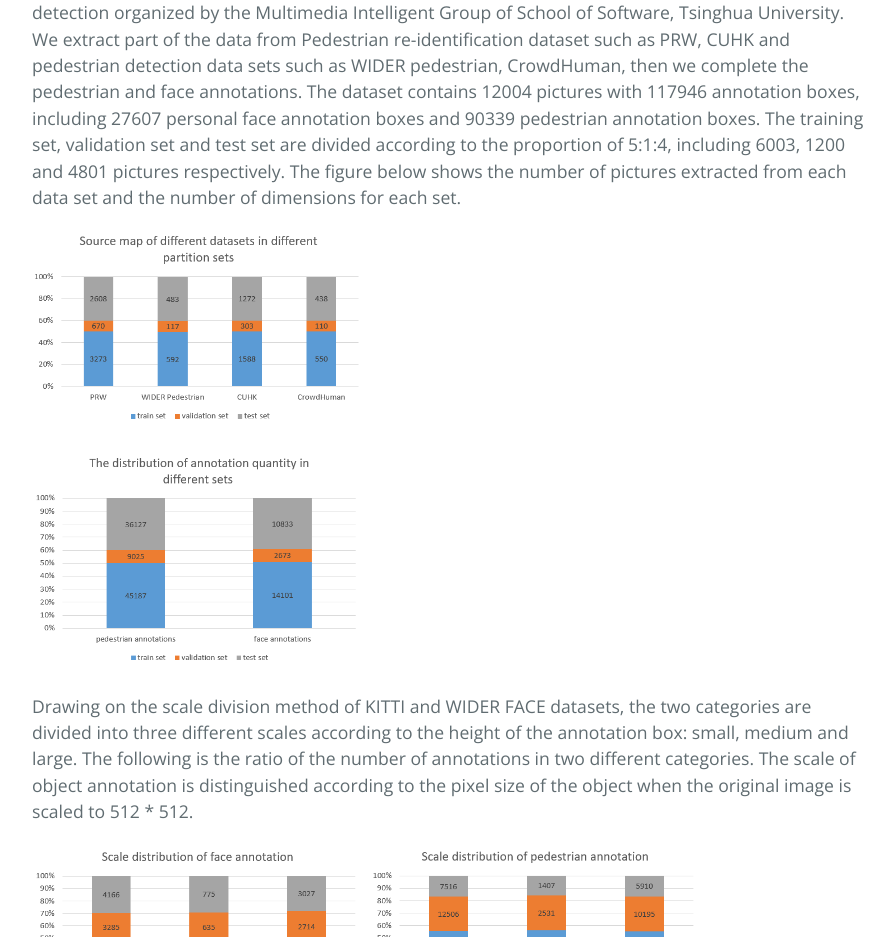
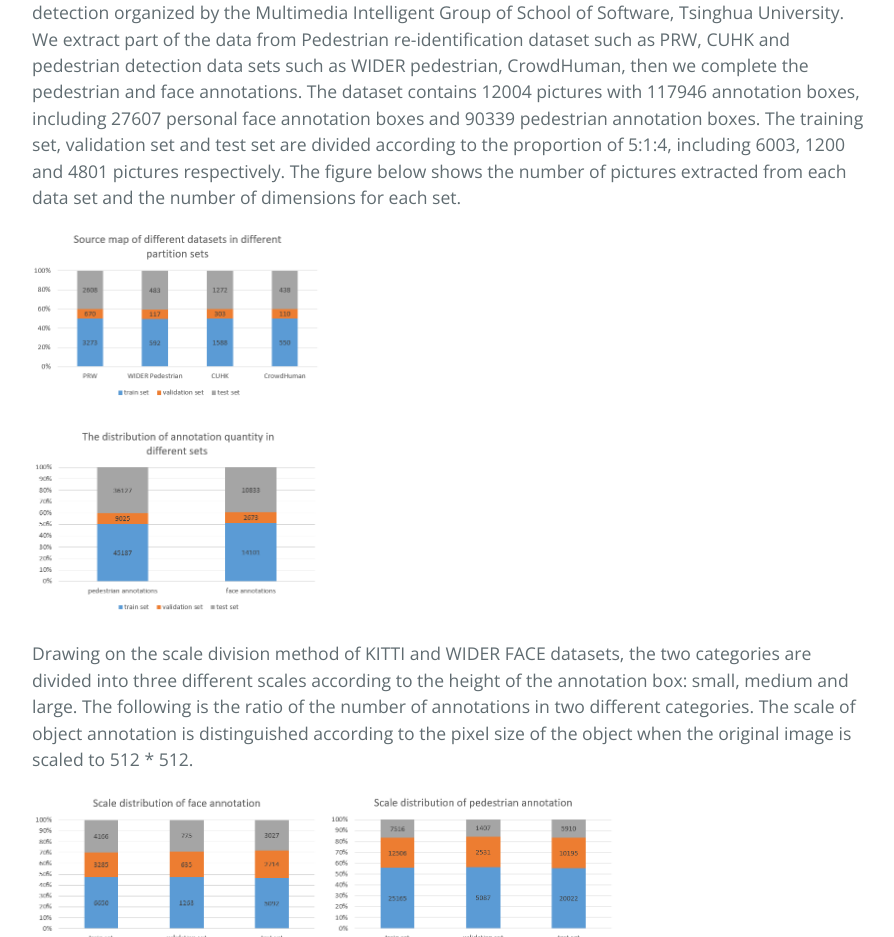
Before and after one commit to FEEDS-MIG/FEEDS-MIG.github.io, a Jekyll site: the page built from index.md, in a window 1280 px wide. Shown: the part 511-1448 px from the top of the page, without its empty margins (192-1086 px from the left). Built offline with Jekyll 4.4.1, drawn with Linux system fonts in a browser that asks for light colours; our own code applies the rules of GitHub Pages for plain Markdown files; some of the changed text lies outside the part shown.

```diff
--- a/css/cayman.css
+++ b/css/cayman.css
@@ -160,7 +160,7 @@ a:hover { text-decoration: underline; }
 @media screen and (min-width: 64em) { .main-content { max-width: 64rem; padding: 2rem 6rem; margin: 0 auto; font-size: 1.1rem; } }
 @media screen and (min-width: 42em) and (max-width: 64em) { .main-content { padding: 2rem 4rem; font-size: 1.1rem; } }
 @media screen and (max-width: 42em) { .main-content { padding: 2rem 1rem; font-size: 1rem; } }
-.main-content img { max-width: 40%; align-items: center; align-content: center;  }
+.main-content img { max-width: 35%; align-items: center; align-content: center;  }
 .main-content h1, .main-content h2, .main-content h3, .main-content h4, .main-content h5, .main-content h6 { margin-top: 2rem; margin-bottom: 1rem; font-weight: normal; color: #3e83df; }
 .main-content p { margin-bottom: 1em; }
 .main-content code { padding: 2px 4px; font-family: Consolas, "Liberation Mono", Menlo, Courier, monospace; font-size: 0.9rem; color: #567482; background-color: #f3f6fa; border-radius: 0.3rem; }
```
Also changed, not shown: index.md (+1 -9 lines).
